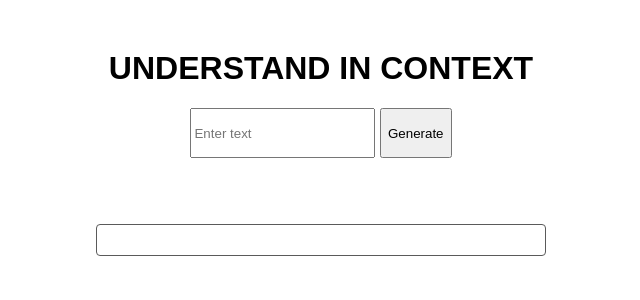
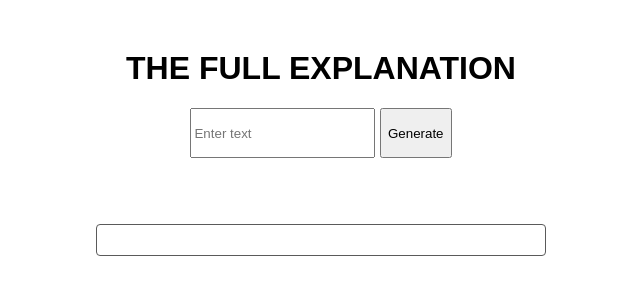
Before and after one commit to Sharatjacob2/personal_wiki, a Flask app: page / in a window 1280 px wide. Shown: the top 300 px of the page, without its empty margins (319-959 px from the left). Run offline with Flask 3, Linux system fonts and the light colour scheme.

Commit message:
checking if changes reflect in render

```diff
--- a/templates/index.html
+++ b/templates/index.html
@@ -9,7 +9,7 @@
 </head>
 
 <body>
-    <h1>UNDERSTAND IN CONTEXT</h1>
+    <h1>THE FULL EXPLANATION</h1>
     <input type="text" id="user-input" style="height: 44px;" placeholder="Enter text">
     <button id="run-btn" style="height: 50px;">Generate</button>
     <div id="explanation" class="explained">
```
